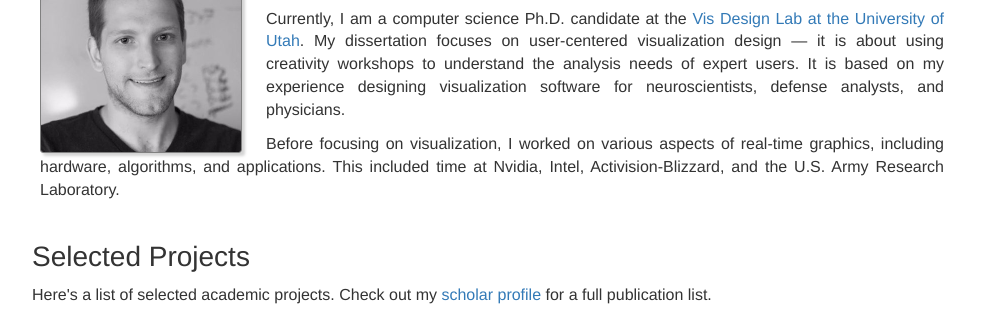
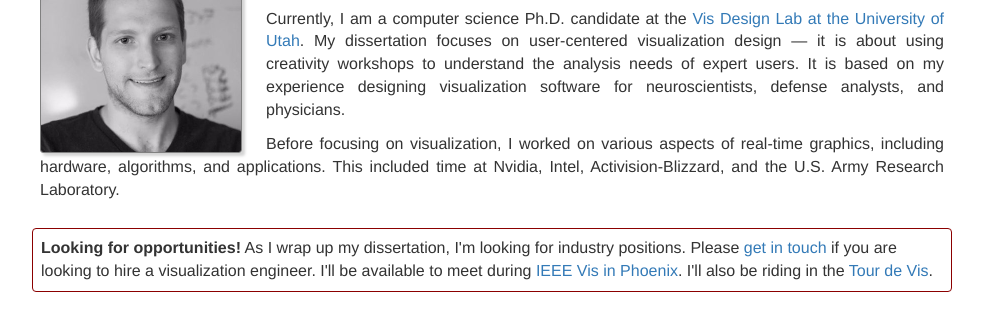
Before and after one commit to kerzner/kerzner.github.io, a plain HTML site: page index.html in a window 1280 px wide. Shown: the part 133-444 px from the top of the page, without its empty margins (148-1131 px from the left). Drawn offline with Linux system fonts and the light colour scheme.

Commit message:
Add job search.

```diff
--- a/index.css
+++ b/index.css
@@ -109,3 +109,9 @@ p {
   -ms-flex-direction: column;
   flex-direction: column;
 }
+
+.news {
+  border: thin solid darkred;
+  padding: 0.5em;
+  border-radius: 0.25em;
+}
--- a/index.html
+++ b/index.html
@@ -53,6 +53,14 @@
             </p>
 
           </div>
+        </div>
+        <div class="news">
+          <b>Looking for opportunities!</b> As I wrap up my dissertation, I'm looking for industry positions. Please <a
+          href="mailto:ethan.kerzner@gmail.com">get in touch</a> if you are
+          looking to hire a visualization engineer.
+
+          I'll be available to meet during <a href="http://ieeevis.org">IEEE Vis in Phoenix</a>.
+          I'll also be riding in the <a href="https://www.gicentre.net/velo-club-de-vis">Tour de Vis</a>.
         </div>
         <h3>
           Selected Projects
```
